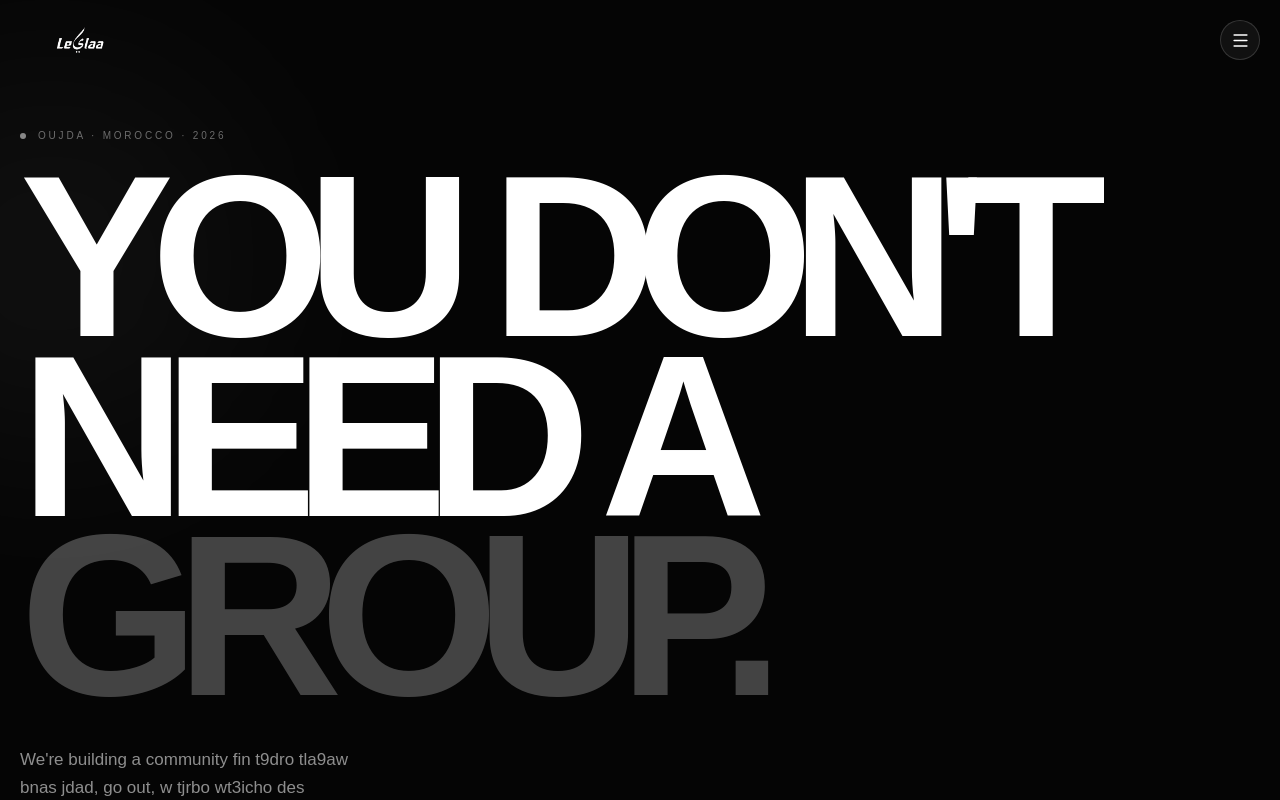
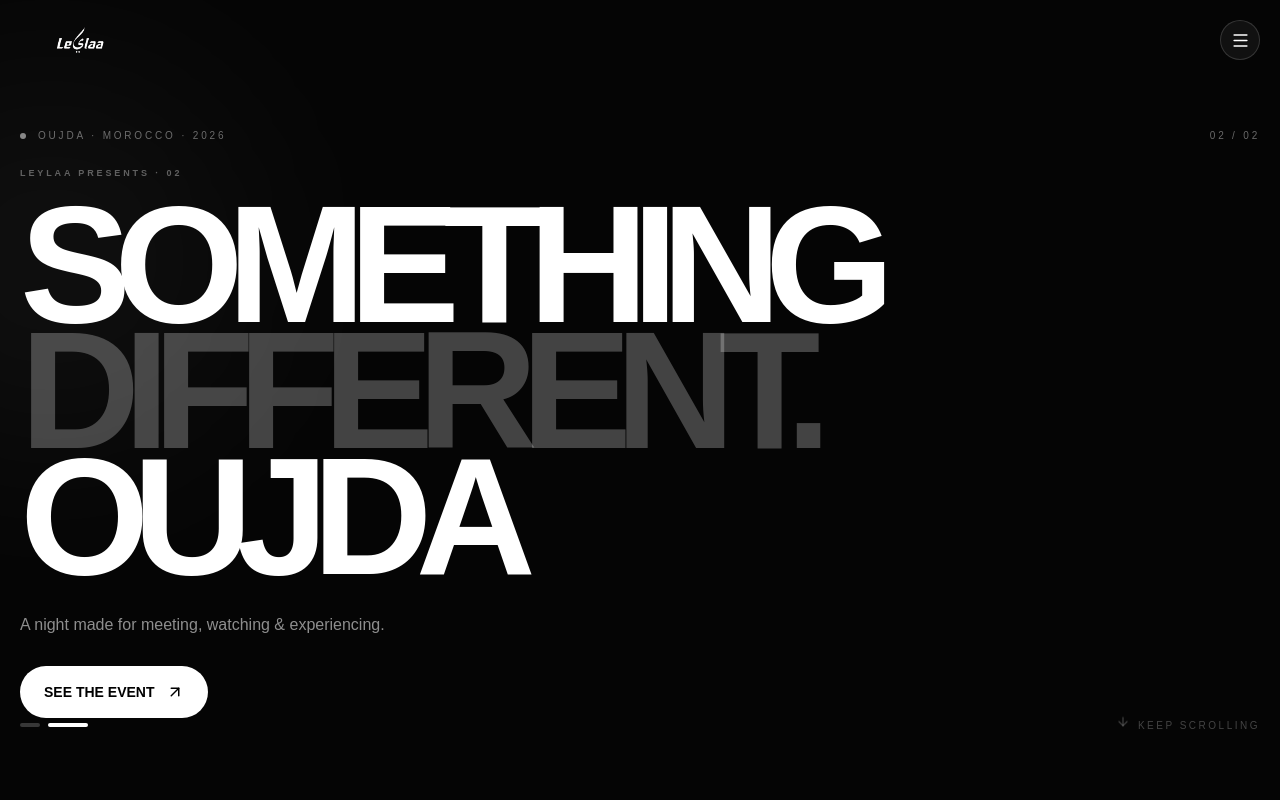
Before and after one commit to wojackwoo/leylaa, a Next.js app: page / in a window 1280 px wide. Shown: the top 800 px of the page. Built offline with nearby package versions, Linux system fonts and the light colour scheme.

Commit message:
Add non-destructive LEYLAA event announcement slideshow to hero

```diff
--- a/src/components/sections/Hero.tsx
+++ b/src/components/sections/Hero.tsx
@@ -1,66 +1,51 @@
 "use client";
 
 import { ArrowDown, ArrowUpRight } from "lucide-react";
-import { useEffect, useRef } from "react";
+import { useEffect, useRef, useState } from "react";
 import gsap from "gsap";
 import { ScrollTrigger } from "gsap/ScrollTrigger";
 
 gsap.registerPlugin(ScrollTrigger);
 
+const slides = [
+  {
+    eyebrow: "NEW EXPERIENCE · 01",
+    title: ["Movie", "Night."],
+    accent: "TUNER",
+    detail: "02.10.2026 · 17:30 · CITY CLUB PARK",
+    href: "/events/tuner",
+    cta: "DISCOVER THE NIGHT",
+  },
+  {
+    eyebrow: "LEYLAA PRESENTS · 02",
+    title: ["Something", "different."],
+    accent: "OUJDA",
+    detail: "A night made for meeting, watching & experiencing.",
+    href: "/events/tuner",
+    cta: "SEE THE EVENT",
+  },
+];
+
 export default function Hero() {
   const sectionRef = useRef<HTMLElement>(null);
   const titleRef = useRef<HTMLHeadingElement>(null);
   const glowRef = useRef<HTMLDivElement>(null);
+  const [slide, setSlide] = useState(0);
 
   useEffect(() => {
     const ctx = gsap.context(() => {
       const tl = gsap.timeline();
 
-      tl.from(".hero-small", {
-        opacity: 0,
-        y: 20,
-        duration: 0.7,
-      })
-        .from(
-          ".hero-line",
-          {
-            y: 100,
-            opacity: 0,
-            stagger: 0.12,
-            duration: 1,
-            ease: "power4.out",
-          },
-          "-=0.3"
-        )
-        .from(
-          ".hero-description",
-          {
-            opacity: 0,
-            y: 30,
-            duration: 0.8,
-          },
-          "-=0.5"
-        )
-        .from(
-          ".hero-button",
-          {
-            opacity: 0,
-            y: 20,
-            duration: 0.6,
-          },
-          "-=0.4"
-        );
+      tl.from(".hero-small", { opacity: 0, y: 20, duration: 0.7 })
+        .from(".hero-line", { y: 100, opacity: 0, stagger: 0.12, duration: 1, ease: "power4.out" }, "-=0.3")
+        .from(".hero-description", { opacity: 0, y: 30, duration: 0.8 }, "-=0.5")
+        .from(".hero-button", { opacity: 0, y: 20, duration: 0.6 }, "-=0.4");
 
       gsap.to(titleRef.current, {
         y: -80,
         opacity: 0.25,
         ease: "none",
-        scrollTrigger: {
-          trigger: sectionRef.current,
-          start: "top top",
-          end: "bottom top",
-          scrub: 1,
-        },
+        scrollTrigger: { trigger: sectionRef.current, start: "top top", end: "bottom top", scrub: 1 },
       });
 
       gsap.to(glowRef.current, {
@@ -68,68 +53,58 @@ export default function Hero() {
         x: 80,
         scale: 1.4,
         ease: "none",
-        scrollTrigger: {
-          trigger: sectionRef.current,
-          start: "top top",
-          end: "bottom top",
-          scrub: 1.5,
-        },
+        scrollTrigger: { trigger: sectionRef.current, start: "top top", end: "bottom top", scrub: 1.5 },
       });
     }, sectionRef);
 
     return () => ctx.revert();
   }, []);
 
+  useEffect(() => {
+    const timer = window.setInterval(() => {
+      setSlide((current) => (current + 1) % slides.length);
+    }, 5500);
+    return () => window.clearInterval(timer);
+  }, []);
+
+  const current = slides[slide];
+
   return (
-    <section
-      ref={sectionRef}
-      className="relative flex min-h-screen items-start overflow-hidden px-5 pb-10 pt-28 sm:pt-32"
-    >
-      {/* Glow */}
-      <div
-        ref={glowRef}
-        className="pointer-events-none absolute -left-32 top-20 h-[360px] w-[360px] rounded-full bg-white/[0.06] blur-[120px]"
-      />
-
-      {/* Grain */}
-      <div className="pointer-events-none absolute inset-0 opacity-[0.035]">
-        <div className="h-full w-full bg-black/20" />
-      </div>
+    <section ref={sectionRef} className="relative flex min-h-screen items-start overflow-hidden px-5 pb-10 pt-28 sm:pt-32">
+      <div ref={glowRef} className="pointer-events-none absolute -left-32 top-20 h-[360px] w-[360px] rounded-full bg-white/[0.06] blur-[120px]" />
+      <div className="pointer-events-none absolute inset-0 opacity-[0.035]"><div className="h-full w-full bg-black/20" /></div>
 
       <div className="relative z-10 w-full">
-        <div className="hero-small mb-6 flex items-center gap-3 text-[10px] uppercase tracking-[0.28em] text-white/40">
-          <span className="h-1.5 w-1.5 animate-pulse rounded-full bg-white" />
-          Oujda · Morocco · 2026
+        <div className="hero-small mb-6 flex items-center justify-between gap-4 text-[10px] uppercase tracking-[0.28em] text-white/40">
+          <span className="flex items-center gap-3"><span className="h-1.5 w-1.5 animate-pulse rounded-full bg-white" />Oujda · Morocco · 2026</span>
+          <span>{String(slide + 1).padStart(2, "0")} / {String(slides.length).padStart(2, "0")}</span>
         </div>
 
-        <h1
-          ref={titleRef}
-          className="text-[18vw] font-black uppercase leading-[0.78] tracking-[-0.1em]"
-        >
-          <span className="hero-line block">You don't</span>
-          <span className="hero-line block">need a</span>
-          <span className="hero-line block text-white/25">group.</span>
-        </h1>
+        <div key={slide} className="min-h-[440px] sm:min-h-[500px]">
+          <p className="mb-5 text-[9px] font-semibold uppercase tracking-[0.32em] text-white/35">{current.eyebrow}</p>
 
-        <div className="mt-10">
-          <p className="hero-description max-w-[340px] text-[17px] leading-relaxed text-white/55">
-            We're building a community fin t9dro tla9aw bnas jdad, go out, w tjrbo wt3icho des experience jdad w different
-          </p>
+          <h1 ref={titleRef} className="text-[19vw] font-black uppercase leading-[0.76] tracking-[-0.1em] sm:text-[13vw]">
+            <span className="hero-line block">{current.title[0]}</span>
+            <span className="hero-line block text-white/25">{current.title[1]}</span>
+            <span className="hero-line block">{current.accent}</span>
+          </h1>
 
-          <a
-            href="https://discord.gg/c5E5JAAkr"
-            target="_blank"
-            rel="noreferrer"
-            className="hero-button mt-7 inline-flex items-center gap-3 rounded-full bg-white px-6 py-4 text-sm font-bold !text-black transition-all duration-300 active:scale-95"
-          >
-            JOIN LEYLAA
-            <ArrowUpRight size={18} />
-          </a>
+          <div className="mt-8">
+            <p className="hero-description max-w-[430px] text-base leading-relaxed text-white/55">{current.detail}</p>
+            <a href={current.href} className="hero-button mt-7 inline-flex items-center gap-3 rounded-full bg-white px-6 py-4 text-sm font-bold !text-black transition-all duration-300 active:scale-95">
+              {current.cta}
+              <ArrowUpRight size={18} />
+            </a>
+          </div>
         </div>
 
-        <div className="mt-16 flex items-center gap-2 text-[10px] uppercase tracking-[0.25em] text-white/25">
-          <ArrowDown size={14} className="animate-bounce" />
-          Keep scrolling
+        <div className="flex items-center justify-between gap-5">
+          <div className="flex gap-2">
+            {slides.map((_, index) => (
+              <button key={index} aria-label={`Show announcement ${index + 1}`} onClick={() => setSlide(index)} className={`h-1 rounded-full transition-all ${index === slide ? "w-10 bg-white" : "w-5 bg-white/20"}`} />
+            ))}
+          </div>
+          <div className="flex items-center gap-2 text-[10px] uppercase tracking-[0.25em] text-white/25"><ArrowDown size={14} className="animate-bounce" />Keep scrolling</div>
         </div>
       </div>
     </section>
```
